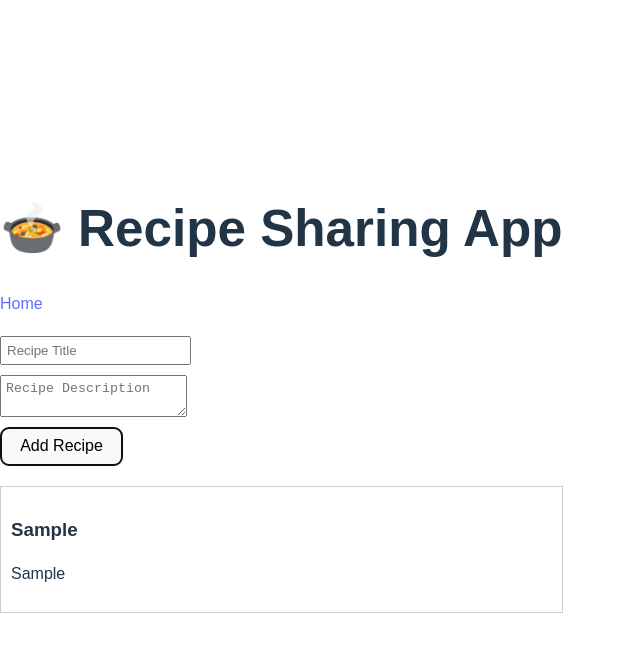
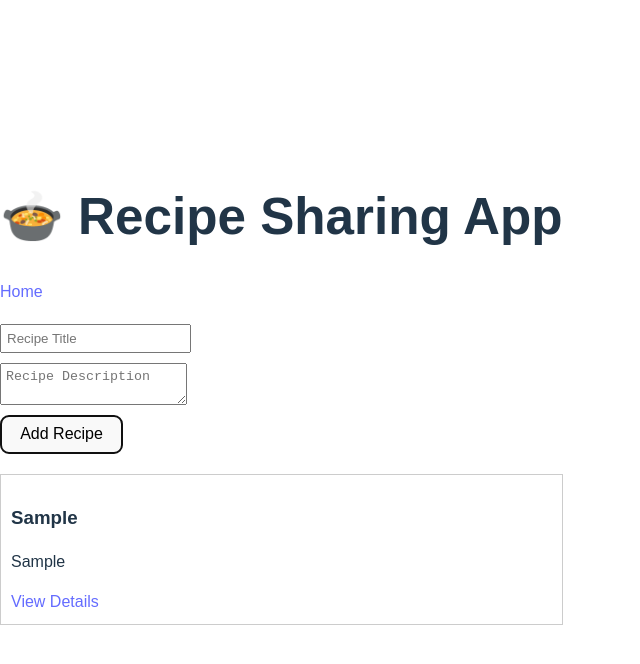
Before and after one commit to Temmacrown/alx-fe-reactjs, a React (Vite) app in the folder recipe-sharing-app/: page / in a window 1280 px wide. Both pictures are taken after typing "Sample", "Sample" into the empty fields and a click on the button "Add Recipe". Shown: the top 664 px of the page, without its empty margins (0-640 px from the left). Built offline with nearby package versions, Linux system fonts and the light colour scheme.

Commit message:
Update RecipeList.jsx

```diff
--- a/recipe-sharing-app/src/components/RecipeList.jsx
+++ b/recipe-sharing-app/src/components/RecipeList.jsx
@@ -1,11 +1,10 @@
+import { Link } from 'react-router-dom';
 import { useRecipeStore } from '../store/recipeStore';
 
 const RecipeList = () => {
   const recipes = useRecipeStore((state) => state.recipes);
 
-  if (recipes.length === 0) {
-    return <p>No recipes yet. Add one!</p>;
-  }
+  if (recipes.length === 0) return <p>No recipes yet. Add one!</p>;
 
   return (
     <div>
@@ -16,6 +15,7 @@ const RecipeList = () => {
         >
           <h3>{recipe.title}</h3>
           <p>{recipe.description}</p>
+          <Link to={`/recipe/${recipe.id}`}>View Details</Link>
         </div>
       ))}
     </div>
```
